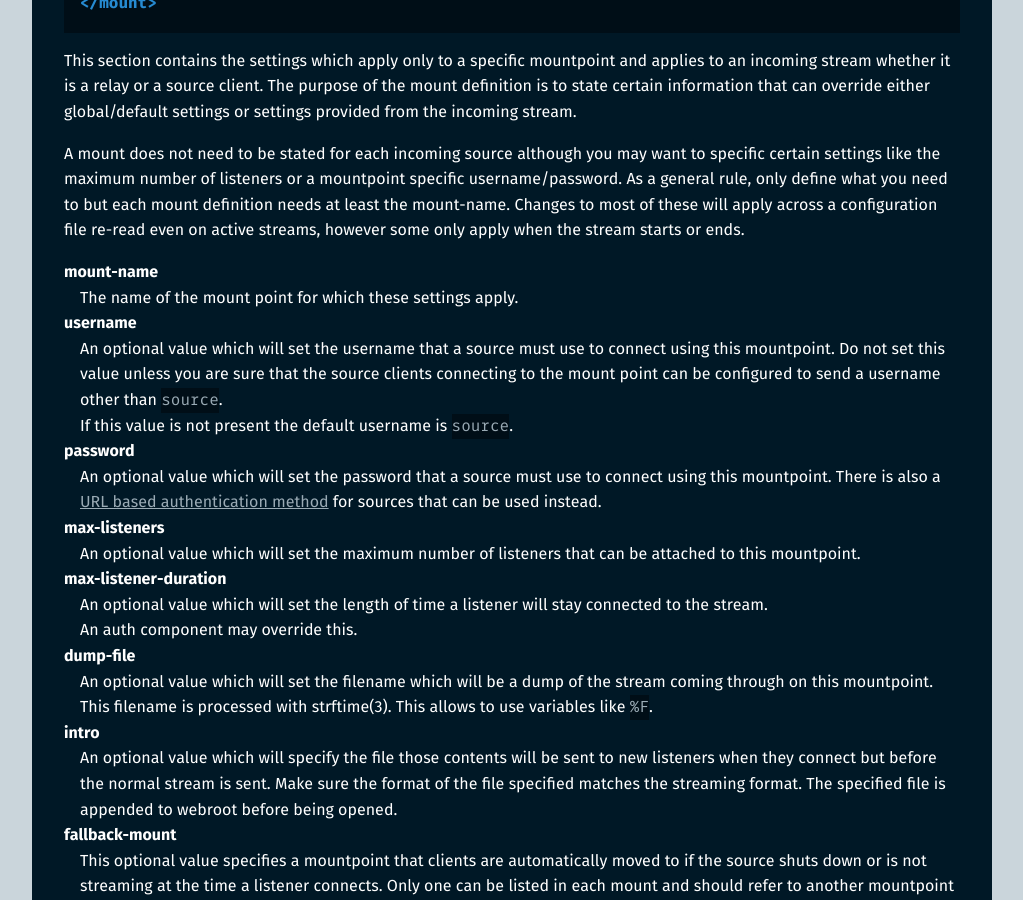
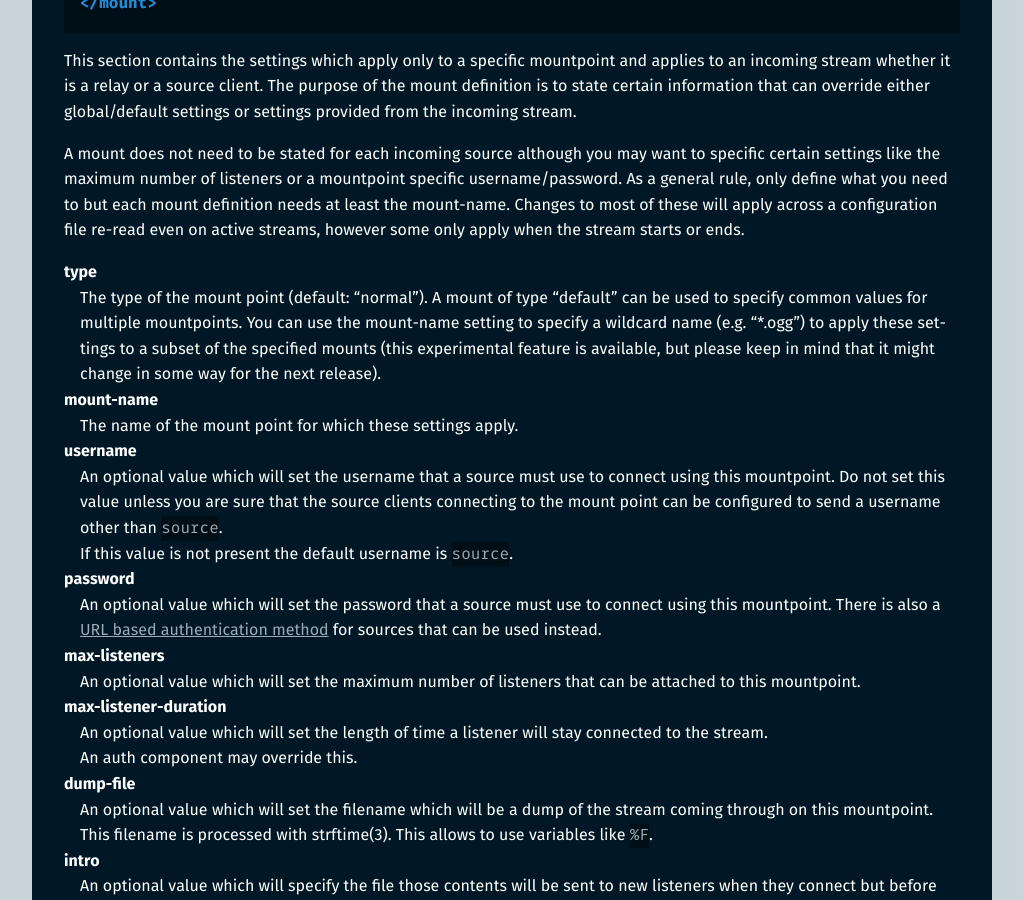
Before and after one commit to barionleg/Xipho, a Jekyll site: the page built from docs/icecast-2.4.0/config-file.md, in a window 1280 px wide and 900 px high, scrolled down 9638 px. Shown: the whole window, without its empty margins (128-1151 px from the left). Built offline with Jekyll 4.4.1, drawn with Linux system fonts in a browser that asks for light colours; some of the changed text lies outside the part shown.

Commit message:
document normal vs. default mounts
Fixes #2050.

* docs/icecast-2.4.0/config-file.md: extend the example to show how
  to indicate the mount point type; document the type feature;
  explain that the current state of the matching code is not stable.

```diff
--- a/docs/icecast-2.4.0/config-file.md
+++ b/docs/icecast-2.4.0/config-file.md
@@ -399,7 +399,7 @@ on-demand
 {:#mountsettings}
 
 {% highlight xml %}
-<mount>
+<mount type="normal">
     <mount-name>/example-complex.ogg</mount-name>
     <username>othersource</username>
     <password>hackmemore</password>
@@ -439,6 +439,13 @@ like the maximum number of listeners or a mountpoint specific username/password.
 what you need to but each mount definition needs at least the mount-name. Changes to most of these will apply
 across a configuration file re-read even on active streams, however some only apply when the stream starts or
 ends.
+
+type
+: The type of the mount point (default: "normal"). A mount of type "default"
+  can be used to specify common values for multiple mountpoints. You can use the mount-name
+  setting to specify a wildcard name (e.g. "*.ogg") to apply these settings to a subset
+  of the specified mounts (this experimental feature is available, but please keep in mind that it might
+  change in some way for the next release).
 
 mount-name
 : The name of the mount point for which these settings apply.
```
